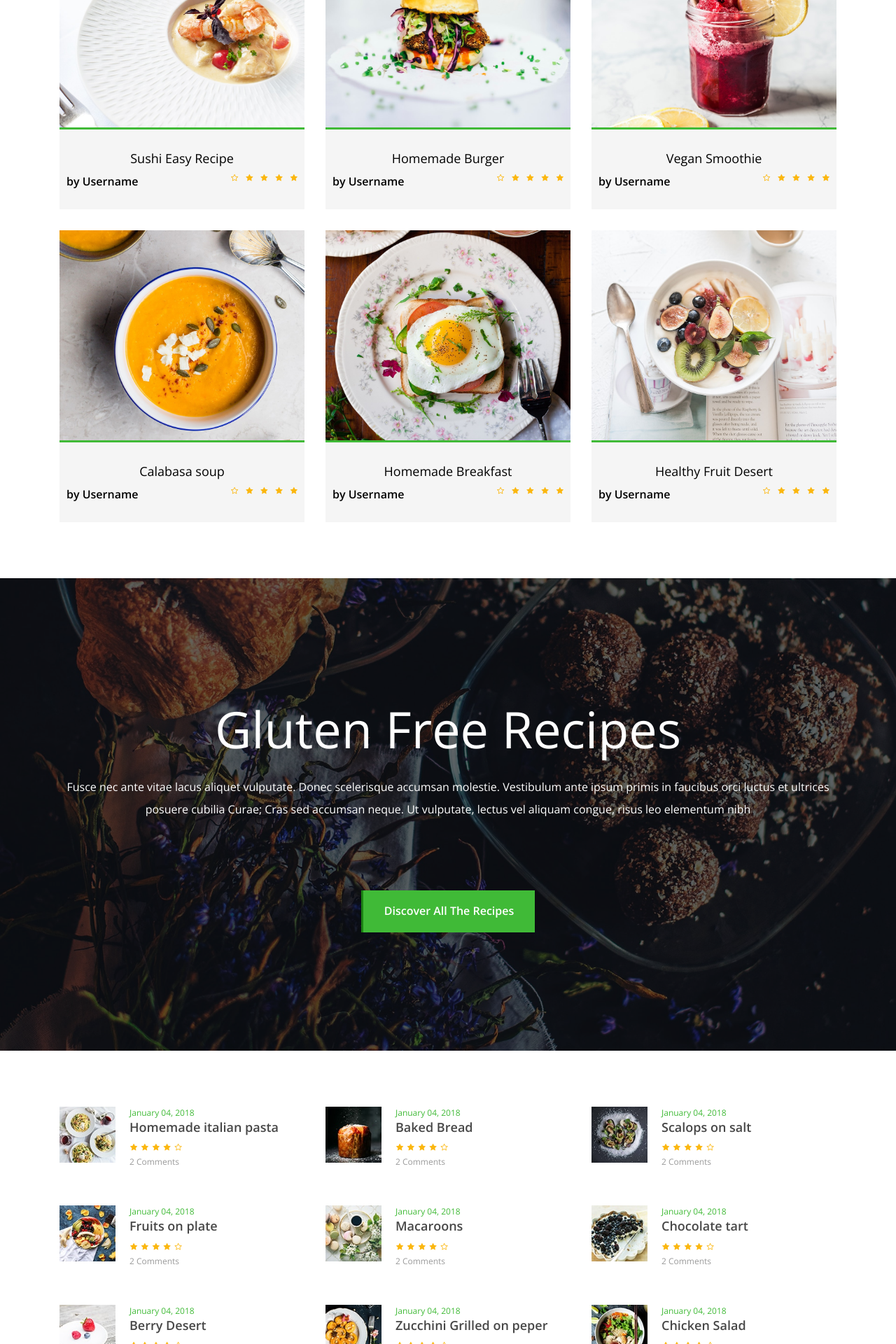
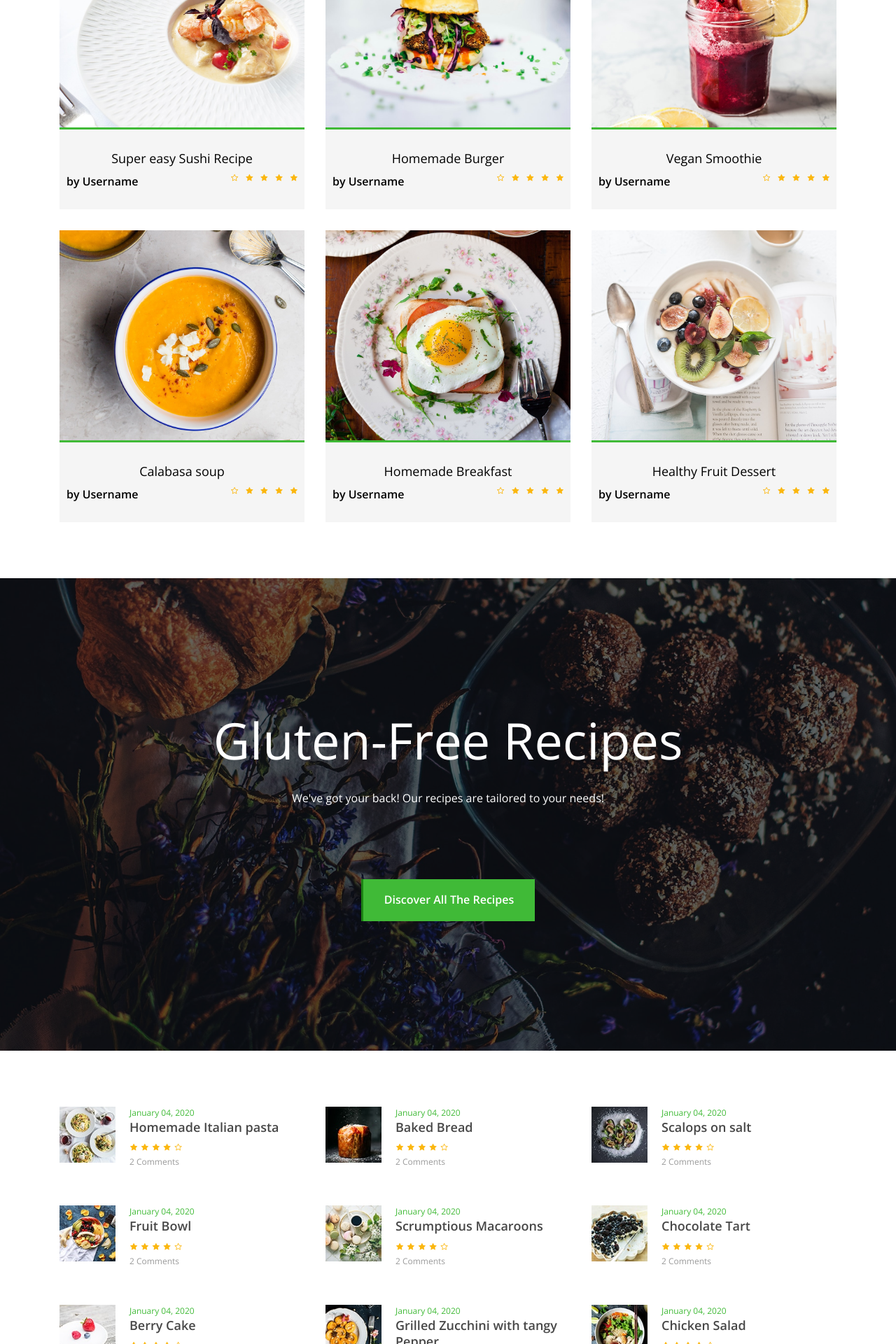
Before and after one commit to Anjali-Madhu/Breaking_bread_project, a Django app: template templates/breakingbread/index.html in a window 1280 px wide. Shown: the part 1680-3600 px from the top of the page at 70% size. Run offline with Django 3.2, Linux system fonts and the light colour scheme; the template is opened without the code that fills it, so the values that code supplies are empty; data comes from the database, SQL or seed files in the repository; some libraries are stand-ins or nearby versions; some web fonts are replaced.

Commit message:
Proof-read the index.html page and added some descriptions

```diff
--- a/templates/breakingbread/index.html
+++ b/templates/breakingbread/index.html
@@ -11,8 +11,8 @@
                         <div class="col-12 col-md-9 col-lg-7 col-xl-6">
                             <div class="hero-slides-content" data-animation="fadeInUp" data-delay="100ms">
                                 <h2 data-animation="fadeInUp" data-delay="300ms">Delicious Homemade Burger</h2>
-                                <p data-animation="fadeInUp" data-delay="700ms">Lorem ipsum dolor sit amet, consectetur adipiscing elit. Cras tristique nisl vitae luctus sollicitudin. Fusce consectetur sem eget dui tristique, ac posuere arcu varius.</p>
-                                <a href="#" class="btn delicious-btn" data-animation="fadeInUp" data-delay="1000ms">See Receipe</a>
+                                <p data-animation="fadeInUp" data-delay="700ms">Indulge in a unique taste of homemade burgers! Craving a mouth-watering burger today? Follow our recipes and you will not regret it!</p>
+                                <a href="#" class="btn delicious-btn" data-animation="fadeInUp" data-delay="1000ms">See Recipe</a>
                             </div>
                         </div>
                     </div>
@@ -26,8 +26,8 @@
                         <div class="col-12 col-md-9 col-lg-7 col-xl-6">
                             <div class="hero-slides-content" data-animation="fadeInUp" data-delay="100ms">
                                 <h2 data-animation="fadeInUp" data-delay="300ms">Fancy Chinese Cuisine</h2>
-                                <p data-animation="fadeInUp" data-delay="700ms">Lorem ipsum dolor sit amet, consectetur adipiscing elit. Cras tristique nisl vitae luctus sollicitudin. Fusce consectetur sem eget dui tristique, ac posuere arcu varius.</p>
-                                <a href="#" class="btn delicious-btn" data-animation="fadeInUp" data-delay="1000ms">See Receipe</a>
+                                <p data-animation="fadeInUp" data-delay="700ms">Fancy some Sweet & Sour Chicken? Follow our step-by-step recipes and have the best dinner tonight!</p>
+                                <a href="#" class="btn delicious-btn" data-animation="fadeInUp" data-delay="1000ms">See Recipe</a>
                             </div>
                         </div>
                     </div>
@@ -41,8 +41,8 @@
                         <div class="col-12 col-md-9 col-lg-7 col-xl-6">
                             <div class="hero-slides-content" data-animation="fadeInUp" data-delay="100ms">
                                 <h2 data-animation="fadeInUp" data-delay="300ms">Something Sweet</h2>
-                                <p data-animation="fadeInUp" data-delay="700ms">Lorem ipsum dolor sit amet, consectetur adipiscing elit. Cras tristique nisl vitae luctus sollicitudin. Fusce consectetur sem eget dui tristique, ac posuere arcu varius.</p>
-                                <a href="#" class="btn delicious-btn" data-animation="fadeInUp" data-delay="1000ms">See Receipe</a>
+                                <p data-animation="fadeInUp" data-delay="700ms">What's better than a warm chocolate fudge cake in this weather? </p>
+                                <a href="#" class="btn delicious-btn" data-animation="fadeInUp" data-delay="1000ms">See Recipe</a>
                             </div>
                         </div>
                     </div>
@@ -62,8 +62,8 @@
                         <!-- Content -->
                         <div class="top-cta-content">
                             <h3>Strawberry Cake</h3>
-                            <h6>Simple &amp; Delicios</h6>
-                            <a href="receipe-post.html" class="btn delicious-btn">See Full Receipe</a>
+                            <h6>Simple &amp; Delicious</h6>
+                            <a href="receipe-post.html" class="btn delicious-btn">See Full Recipe</a>
                         </div>
                     </div>
                 </div>
@@ -73,9 +73,9 @@
                         <img src="{% static 'images/bg-img/bg3.jpg' %}" alt="">
                         <!-- Content -->
                         <div class="top-cta-content">
-                            <h3>Chinesse Noodles</h3>
-                            <h6>Simple &amp; Delicios</h6>
-                            <a href="receipe-post.html" class="btn delicious-btn">See Full Receipe</a>
+                            <h3>Chow Mein Noodles</h3>
+                            <h6>Scrumptious</h6>
+                            <a href="receipe-post.html" class="btn delicious-btn">See Full Recipe</a>
                         </div>
                     </div>
                 </div>
@@ -101,7 +101,7 @@
                         <img src="{% static 'images/bg-img/r1.jpg' %}" alt="">
                         <div class="receipe-content" style="">
                             <a href="receipe-post.html">
-                                <h5>Sushi Easy Recipe</h5>
+                                <h5>Super easy Sushi Recipe</h5>
                             </a>
                             <div class="username">
                                 <h6>by Username</h6>
@@ -211,7 +211,7 @@
                         <img src="{% static 'images/bg-img/r6.jpg' %}" alt="">
                         <div class="receipe-content">
                             <a href="receipe-post.html">
-                                <h5>Healthy Fruit Desert</h5>
+                                <h5>Healthy Fruit Dessert</h5>
                             </a>
                             <div class="username">
                                 <h6>by Username</h6>
@@ -237,8 +237,8 @@
                 <div class="col-12">
                     <!-- Cta Content -->
                     <div class="cta-content text-center">
-                        <h2>Gluten Free Recipes</h2>
-                        <p>Fusce nec ante vitae lacus aliquet vulputate. Donec scelerisque accumsan molestie. Vestibulum ante ipsum primis in faucibus orci luctus et ultrices posuere cubilia Curae; Cras sed accumsan neque. Ut vulputate, lectus vel aliquam congue, risus leo elementum nibh</p>
+                        <h2>Gluten-Free Recipes</h2>
+                        <p>We've got your back! Our recipes are tailored to your needs!</p>
                         <a href="#" class="btn delicious-btn">Discover all the recipes</a>
                     </div>
                 </div>
@@ -260,9 +260,9 @@
                         </div>
                         <!-- Receipe Content -->
                         <div class="receipe-content">
-                            <span>January 04, 2018</span>
+                            <span>January 04, 2020</span>
                             <a href="receipe-post.html">
-                                <h5>Homemade italian pasta</h5>
+                                <h5>Homemade Italian pasta</h5>
                             </a>
                             <div class="ratings">
                                 <i class="fa fa-star" aria-hidden="true"></i>
@@ -285,7 +285,7 @@
                         </div>
                         <!-- Receipe Content -->
                         <div class="receipe-content">
-                            <span>January 04, 2018</span>
+                            <span>January 04, 2020</span>
                             <a href="receipe-post.html">
                                 <h5>Baked Bread</h5>
                             </a>
@@ -310,7 +310,7 @@
                         </div>
                         <!-- Receipe Content -->
                         <div class="receipe-content">
-                            <span>January 04, 2018</span>
+                            <span>January 04, 2020</span>
                             <a href="receipe-post.html">
                                 <h5>Scalops on salt</h5>
                             </a>
@@ -335,9 +335,9 @@
                         </div>
                         <!-- Receipe Content -->
                         <div class="receipe-content">
-                            <span>January 04, 2018</span>
+                            <span>January 04, 2020</span>
                             <a href="receipe-post.html">
-                                <h5>Fruits on plate</h5>
+                                <h5>Fruit Bowl</h5>
                             </a>
                             <div class="ratings">
                                 <i class="fa fa-star" aria-hidden="true"></i>
@@ -360,9 +360,9 @@
                         </div>
                         <!-- Receipe Content -->
                         <div class="receipe-content">
-                            <span>January 04, 2018</span>
+                            <span>January 04, 2020</span>
                             <a href="receipe-post.html">
-                                <h5>Macaroons</h5>
+                                <h5>Scrumptious Macaroons</h5>
                             </a>
                             <div class="ratings">
                                 <i class="fa fa-star" aria-hidden="true"></i>
@@ -385,9 +385,9 @@
                         </div>
                         <!-- Receipe Content -->
                         <div class="receipe-content">
-                            <span>January 04, 2018</span>
+                            <span>January 04, 2020</span>
                             <a href="receipe-post.html">
-                                <h5>Chocolate tart</h5>
+                                <h5>Chocolate Tart</h5>
                             </a>
                             <div class="ratings">
                                 <i class="fa fa-star" aria-hidden="true"></i>
@@ -410,9 +410,9 @@
                         </div>
                         <!-- Receipe Content -->
                         <div class="receipe-content">
-                            <span>January 04, 2018</span>
+                            <span>January 04, 2020</span>
                             <a href="receipe-post.html">
-                                <h5>Berry Desert</h5>
+                                <h5>Berry Cake</h5>
                             </a>
                             <div class="ratings">
                                 <i class="fa fa-star" aria-hidden="true"></i>
@@ -435,9 +435,9 @@
                         </div>
                         <!-- Receipe Content -->
                         <div class="receipe-content">
-                            <span>January 04, 2018</span>
+                            <span>January 04, 2020</span>
                             <a href="receipe-post.html">
-                                <h5>Zucchini Grilled on peper</h5>
+                                <h5>Grilled Zucchini with tangy Pepper</h5>
                             </a>
                             <div class="ratings">
                                 <i class="fa fa-star" aria-hidden="true"></i>
@@ -460,7 +460,7 @@
                         </div>
                         <!-- Receipe Content -->
                         <div class="receipe-content">
-                            <span>January 04, 2018</span>
+                            <span>January 04, 2020</span>
                             <a href="receipe-post.html">
                                 <h5>Chicken Salad</h5>
                             </a>
@@ -487,10 +487,10 @@
                 <div class="col-12 col-lg-4">
                     <div class="quote-area text-center">
                         <span>"</span>
-                        <h4>Nothing is better than going home to family and eating good food and relaxing</h4>
+                        <h4>Nothing is better than going home to good food to share with your family!</h4>
                         <p>John Smith</p>
                         <div class="date-comments d-flex justify-content-between">
-                            <div class="date">January 04, 2018</div>
+                            <div class="date">January 04, 2020</div>
                             <div class="comments">2 Comments</div>
                         </div>
                     </div>
@@ -499,14 +499,14 @@
                 <!-- Newsletter -->
                 <div class="col-12 col-lg-4">
                     <div class="newsletter-area">
-                        <h4>Subscribe to our newsletter</h4>
+                        <h4>Subscribe to our Newsletter!</h4>
                         <!-- Form -->
                         <div class="newsletter-form bg-img bg-overlay" style="background-image: url(img/bg-img/bg1.jpg);">
                             <form action="#" method="post">
                                 <input type="email" name="email" placeholder="Subscribe to newsletter">
-                                <button type="submit" class="btn delicious-btn w-100">Subscribe</button>
+                                <button type="submit" class="btn delicious-btn w-100">Subscribe now!</button>
                             </form>
-                            <p>Fusce nec ante vitae lacus aliquet vulputate. Donec sceleri sque accumsan molestie. Vestibulum ante ipsum primis in faucibus orci luctus et ultrices posuere cubilia.</p>
+                            <p>By signing up to our newsletter, you will be receiving e-mails of newly added recipes and any offers or promotions.</p>
                         </div>
                     </div>
                 </div>
@@ -526,7 +526,7 @@
         <div class="container">
             <div class="row">
                 <div class="col-12">
-                    <h5>Follow Us Instragram</h5>
+                    <h5>Follow us on Instagram</h5>
                 </div>
             </div>
         </div>
```
Also changed, not shown: breakingbread/forms.py (line endings or trailing spaces).
